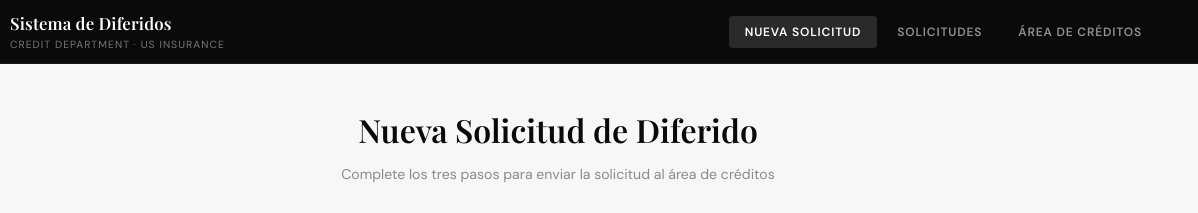
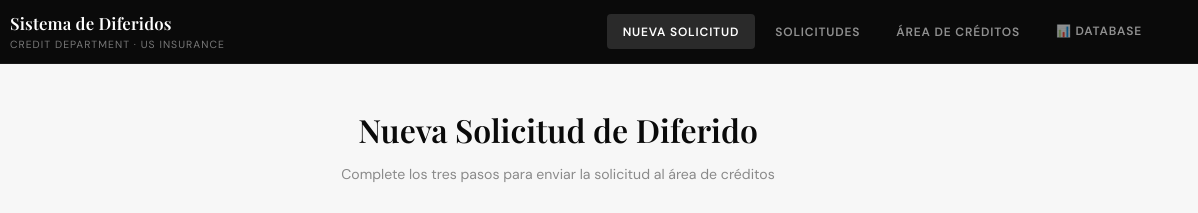
Before and after one commit to IMMoonless/Diferidos, a plain HTML site: page index.html in a window 1280 px wide. Shown: the top 213 px of the page, 82-1280 px from the left. Drawn offline with nearby package versions, Linux system fonts and the light colour scheme.

Commit message:
Update index.html

```diff
--- a/index.html
+++ b/index.html
@@ -239,6 +239,7 @@ input[type=range]::-webkit-slider-thumb{-webkit-appearance:none;width:20px;heigh
     <button class="nb active" onclick="showPage('home')" id="nav-home">Nueva Solicitud</button>
     <button class="nb" onclick="showPage('requests')" id="nav-requests">Solicitudes</button>
     <button class="nb" onclick="showPage('credits')" id="nav-credits">Área de Créditos</button>
+    <a href="database.html" class="nb" style="text-decoration:none">📊 Database</a>
   </nav>
 </header>
 
```
